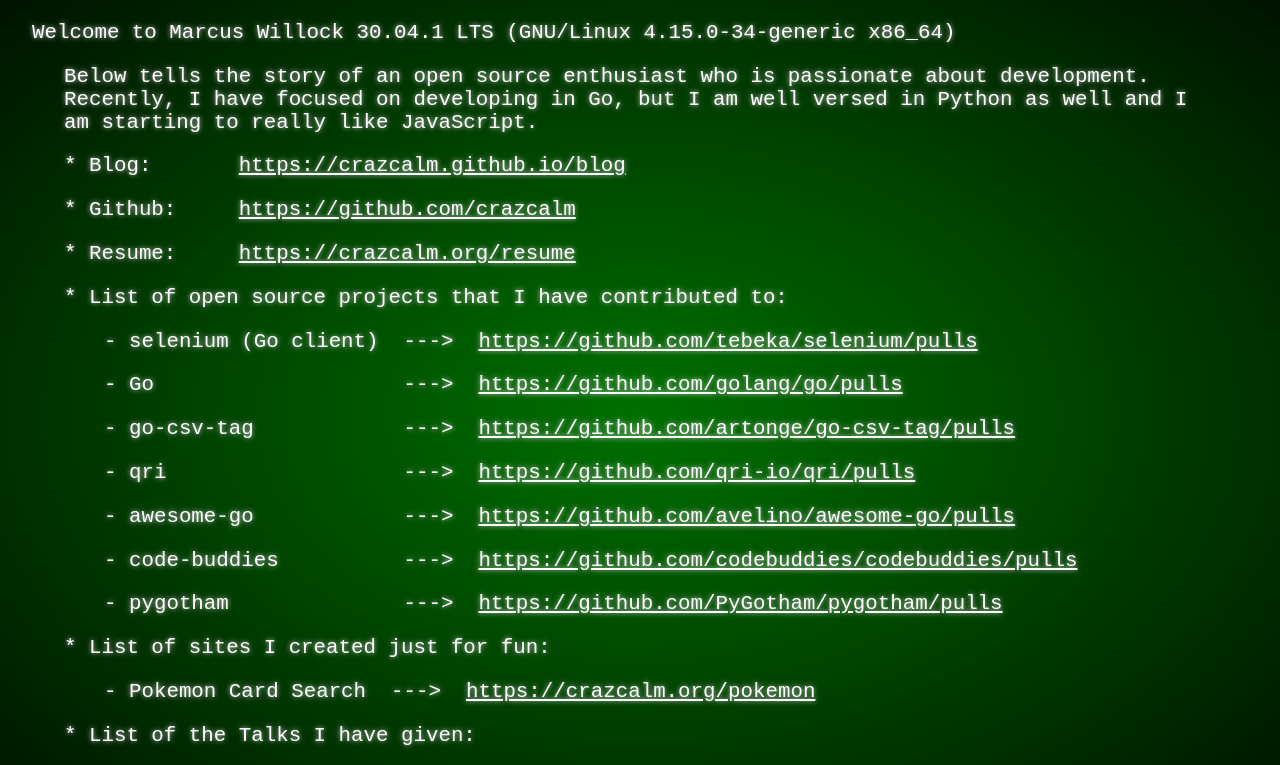
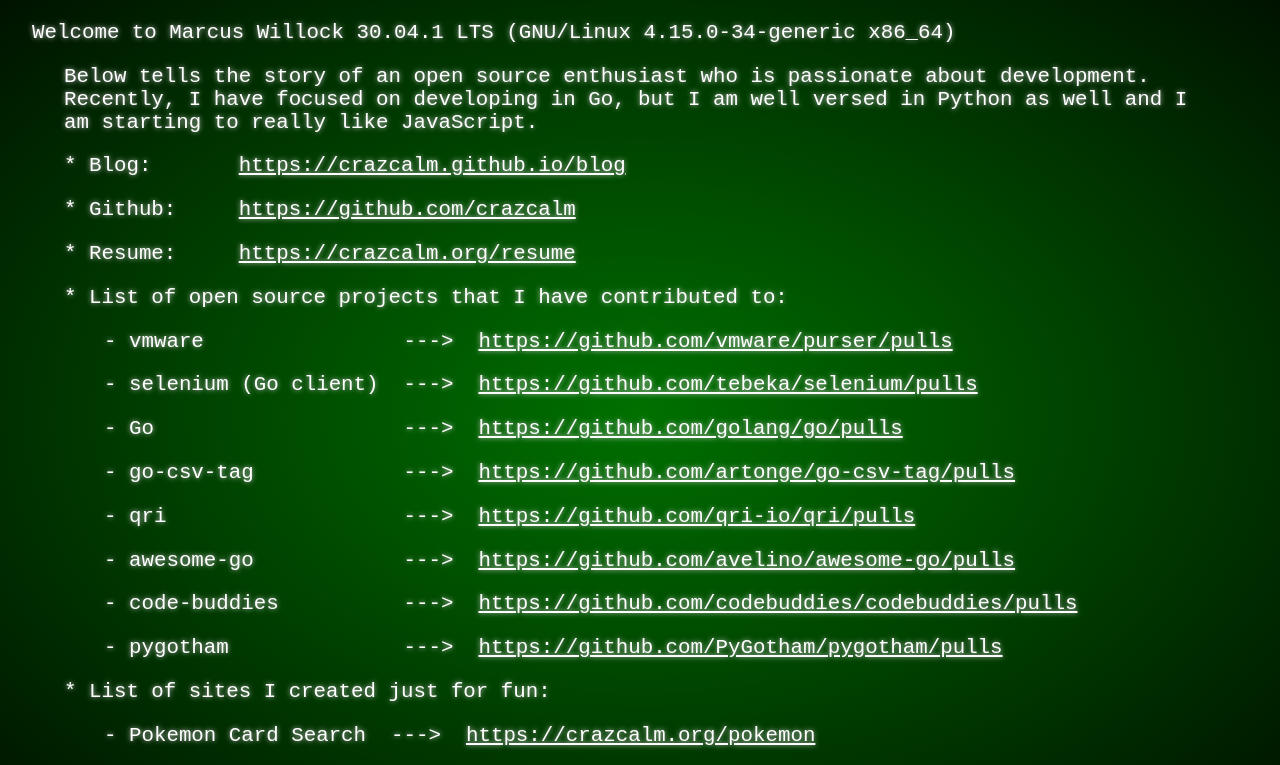
Before and after one commit to crazcalm/personal-site, a plain HTML site: page templates/personal_website.html in a window 1280 px wide. Shown: the top 765 px of the page. Drawn offline with Linux system fonts and the light colour scheme; files that its build step writes are made by us from their sources.

Commit message:
Add vmware to contrinute list #1

```diff
--- a/templates/personal_website.html
+++ b/templates/personal_website.html
@@ -28,6 +28,7 @@
 
      <p>* List of open source projects that I have contributed to:</p>
      <ul>
+       <li><pre>- vmware                --->  <a href="https://github.com/vmware/purser/pulls?q=is%3Apr+author%3Acrazcalm+is%3Aclosed">https://github.com/vmware/purser/pulls</a></pre></li>
        <li><pre>- selenium (Go client)  --->  <a href="https://github.com/tebeka/selenium/pulls?utf8=%E2%9C%93&q=is%3Apr+author%3Acrazcalm+">https://github.com/tebeka/selenium/pulls</a></pre></li>
        <li><pre>- Go                    --->  <a href="https://github.com/golang/go/pulls?utf8=%E2%9C%93&q=+is%3Apr+author%3Acrazcalm+">https://github.com/golang/go/pulls</a></pre></li>
        <li><pre>- go-csv-tag            --->  <a href="https://github.com/artonge/go-csv-tag/pulls?utf8=%E2%9C%93&q=is%3Apr+author%3Acrazcalm+">https://github.com/artonge/go-csv-tag/pulls</a></pre></li>
```
